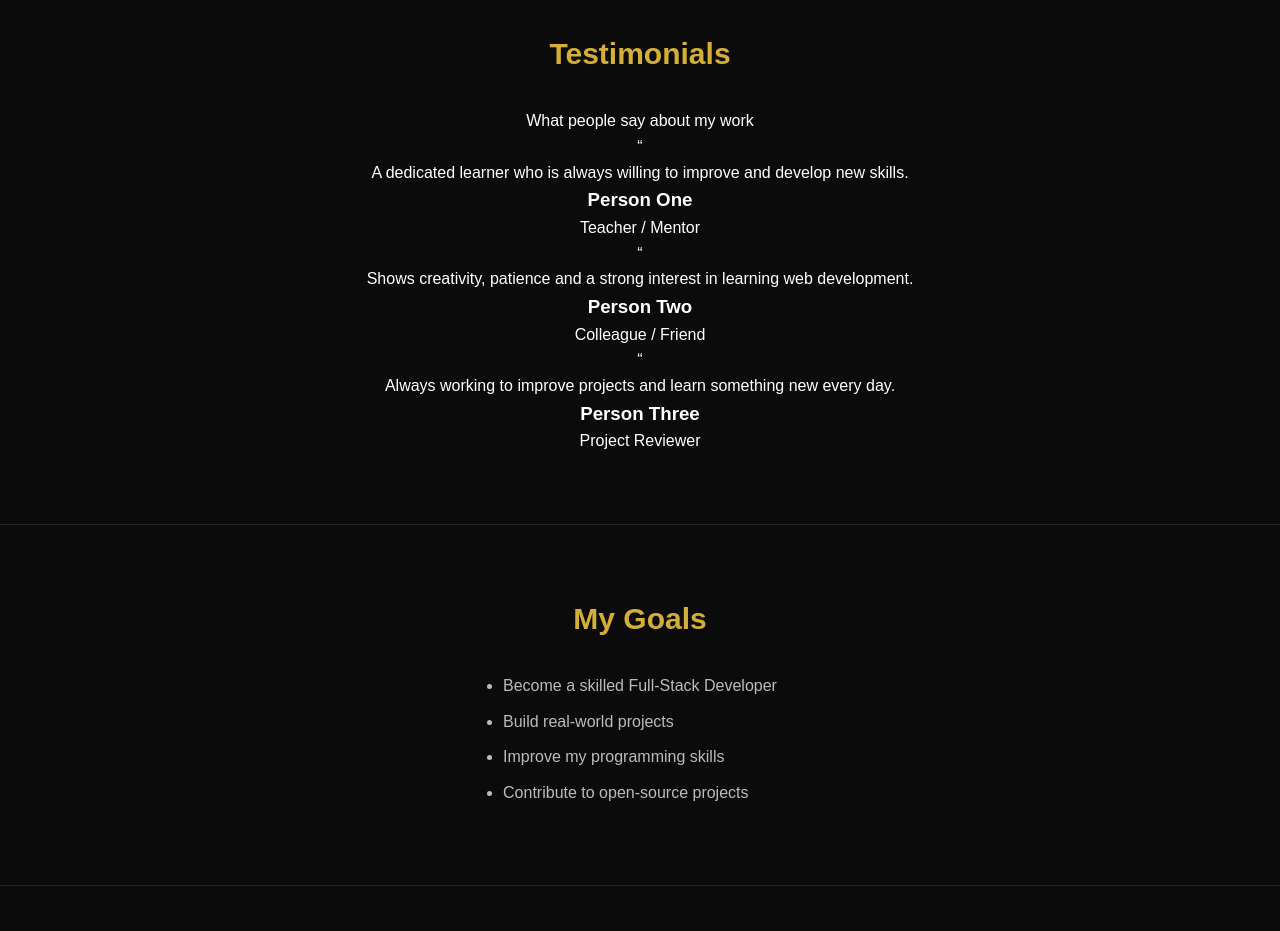
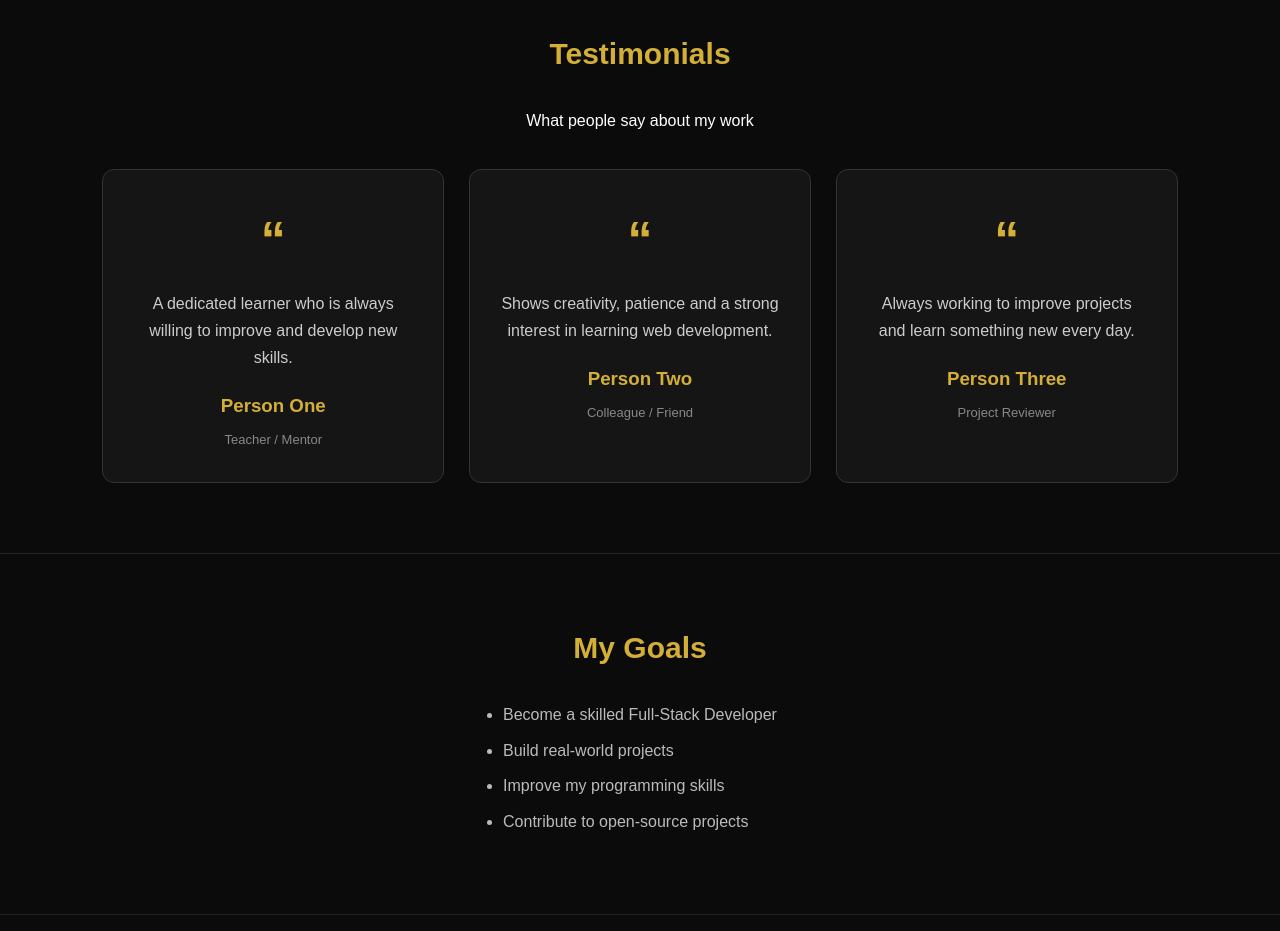
Before and after one commit to nahommitiku26-web/My-Portfolio, a plain HTML site: page Index.htm in a window 1280 px wide. Shown: the part 2980-3911 px from the top of the page. Drawn offline with Linux system fonts and the light colour scheme.

Commit message:
Add testimonials section to portfolio

```diff
--- a/Style.css
+++ b/Style.css
@@ -706,3 +706,56 @@ footer {
     }
 
 }
+
+/* DAY 16 - TESTIMONIALS SECTION */
+
+.testimonials-container {
+    display: grid;
+    grid-template-columns: repeat(3, 1fr);
+    gap: 25px;
+    margin-top: 35px;
+}
+
+.testimonial-card {
+    background-color: #151515;
+    border: 1px solid #333;
+    padding: 30px;
+    border-radius: 12px;
+    transition: 0.3s ease;
+}
+
+.testimonial-card:hover {
+    transform: translateY(-8px);
+    border-color: #d4af37;
+}
+
+.quote-icon {
+    color: #d4af37;
+    font-size: 50px;
+    font-weight: bold;
+    margin-bottom: 10px;
+}
+
+.testimonial-card p {
+    color: #ccc;
+    line-height: 1.7;
+    margin-bottom: 20px;
+}
+
+.testimonial-card h3 {
+    color: #d4af37;
+    margin-bottom: 5px;
+}
+
+.testimonial-card span {
+    color: #888;
+    font-size: 13px;
+}
+
+/* Responsive Design */
+
+@media (max-width: 768px) {
+    .testimonials-container {
+        grid-template-columns: 1fr;
+    }
+}
```
